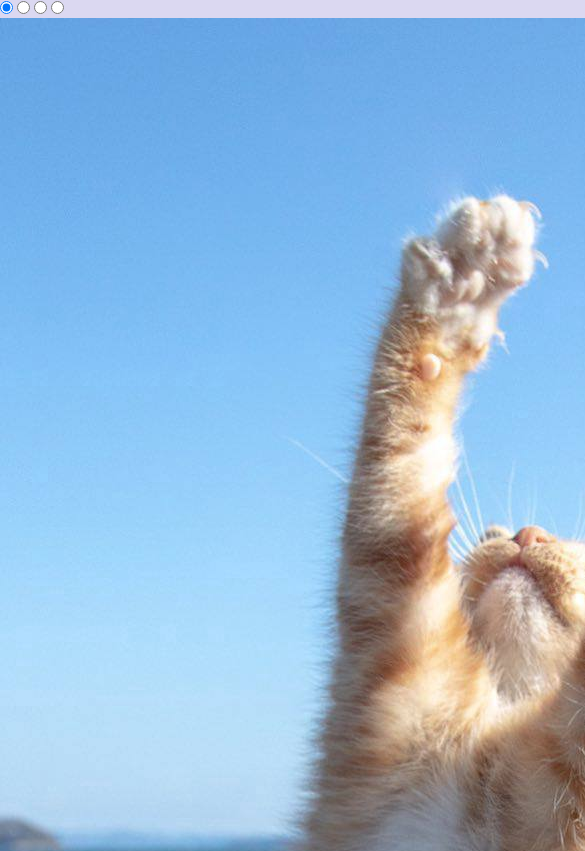
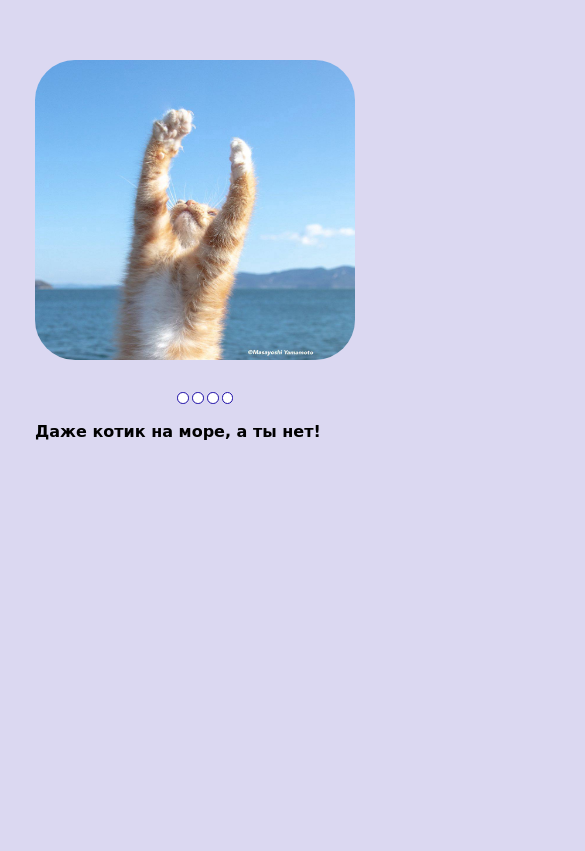
Before and after one commit to DaryaVasiliuk/cssMemSlider, a plain HTML site: page index.html in a window 390 px wide. Shown: the top 851 px of the page, 585 px wide, since content can reach past the window. Drawn offline with Linux system fonts and the light colour scheme.

Commit message:
feat: mobil version

```diff
--- a/style.css
+++ b/style.css
@@ -105,6 +105,100 @@ body{
         font-size: 1em;
     }
 }
-/* @media only screen and (max-width: 767px){
+@media only screen and (max-width: 767px){
+    .slider_container{
+        max-width: 767px;
+        min-width: 320px;
+        height: 100%;
+        overflow: hidden;
+    }
 
-} */
+    .middle{
+        position: absolute;
+        top: 50%;
+        left: 50%;
+        transform: translate(-50%, -50%);
+    }
+
+    .navigation{
+        position: absolute;
+        margin: -20.6em 0;
+        padding: 0 44%;
+        display: flex;
+    }
+
+    .bar{
+        border-radius: 50%;
+        cursor: pointer;
+        background-color:rgb(255, 255, 255);
+        border: 0.1em solid rgb(29, 13, 167);
+        height: 0.6em;
+        width: 0.6em;
+        margin: 0.1em;
+        transition: all 0.4s ease;
+    }
+
+    .bar:hover{
+        opacity: 1;
+        transform: scale(1.6);
+    }
+
+    input[name="r"] {
+        position: absolute;
+        visibility: hidden;
+    }
+
+    .slider{
+        margin-top: 60px;
+        width: 400%;
+        height: 600px;
+        display: flex;
+    }
+
+    .slide{
+        width: 25%;
+        transition: all 0.6s ease;
+    }
+
+    .slide img{
+        width: 100%;
+        height: 50%;
+    }
+
+    img{
+        border-radius: 40px;
+    }
+
+    #r1:checked ~ .s1{
+        margin-left: 0;
+    }
+
+    #r2:checked ~ .s1{
+        margin-left: -25%;
+    }
+
+    #r3:checked ~ .s1{
+        margin-left: -50%;
+    }
+
+    #r4:checked ~ .s1{
+        margin-left: -75%;
+    }
+
+    .footer{
+        margin: 60px 0;
+        height: 60px;
+    }
+
+    .text{
+        margin-top: 3.6em;
+    }
+
+    h1{
+        width: 100%;
+        height: 100%;
+        font-family: cursive;
+        color: black;
+        font-size: 1em;
+    }
+}
```
